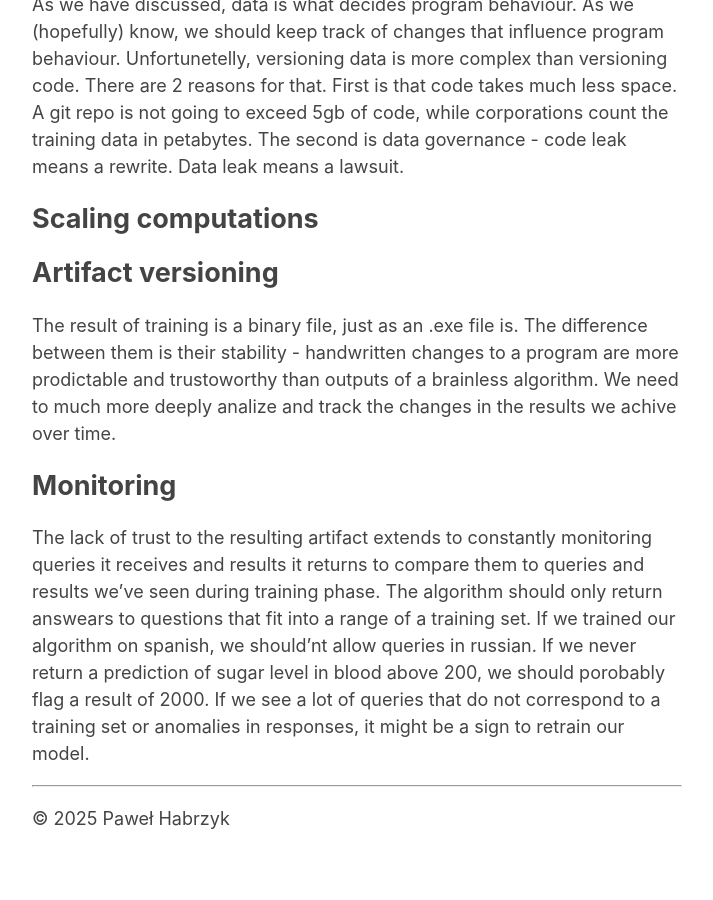
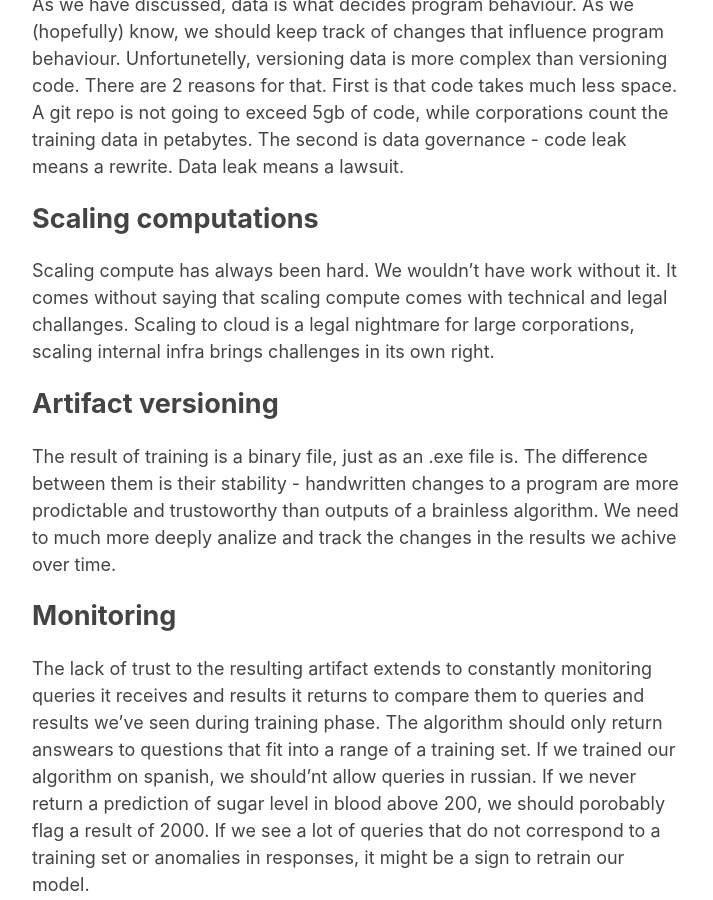
Before and after one commit to habrzyk-pawel/habrzyk-pawel.github.io, a Jekyll site: the page built from _posts/2025-05-07-What-is-MLOps.md, in a window 1280 px wide and 900 px high, scrolled down 1489 px. Shown: the whole window, without its empty margins (283-996 px from the left). Built offline with Jekyll 4.4.1, drawn with Linux system fonts in a browser that asks for light colours; before the commit the page ends 2361 px from its top, so only the background shows below that.

Commit message:
Update 2025-05-07-What-is-MLOps.md

```diff
--- a/_posts/2025-05-07-What-is-MLOps.md
+++ b/_posts/2025-05-07-What-is-MLOps.md
@@ -24,6 +24,7 @@ As we have discussed, data is what decides program behaviour. As we (hopefully)
 
 ## Scaling computations
 
+Scaling compute has always been hard. We wouldn't have work without it. It comes without saying that scaling compute comes with technical and legal challanges. Scaling to cloud is a legal nightmare for large corporations, scaling internal infra brings challenges in its own right.
 
 ## Artifact versioning
 The result of training is a binary file, just as an .exe file is. The difference between them is their stability - handwritten changes to a program are more prodictable and trustoworthy than outputs of a brainless algorithm. We need to much more deeply analize and track the changes in the results we achive over time.
```
